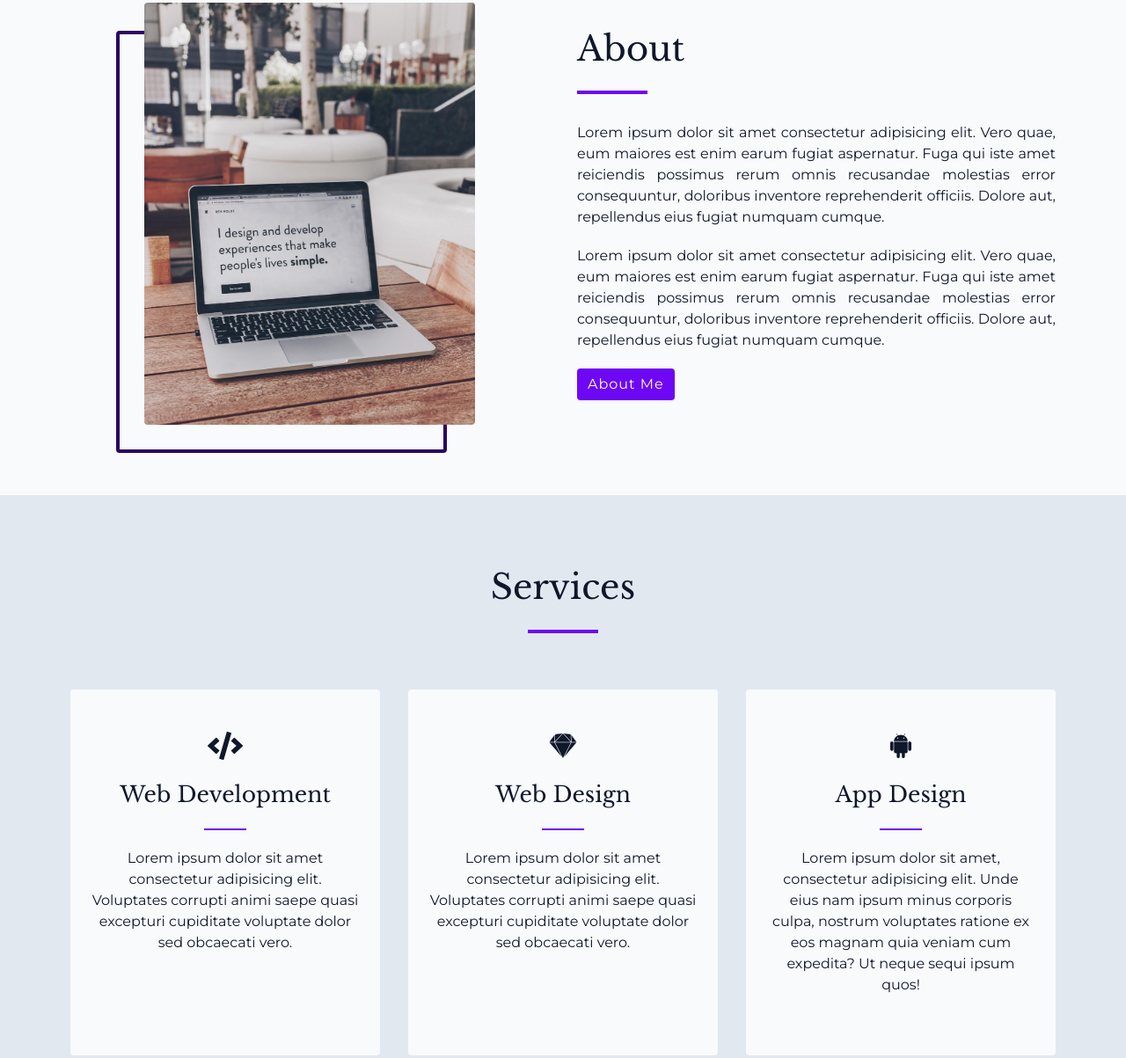
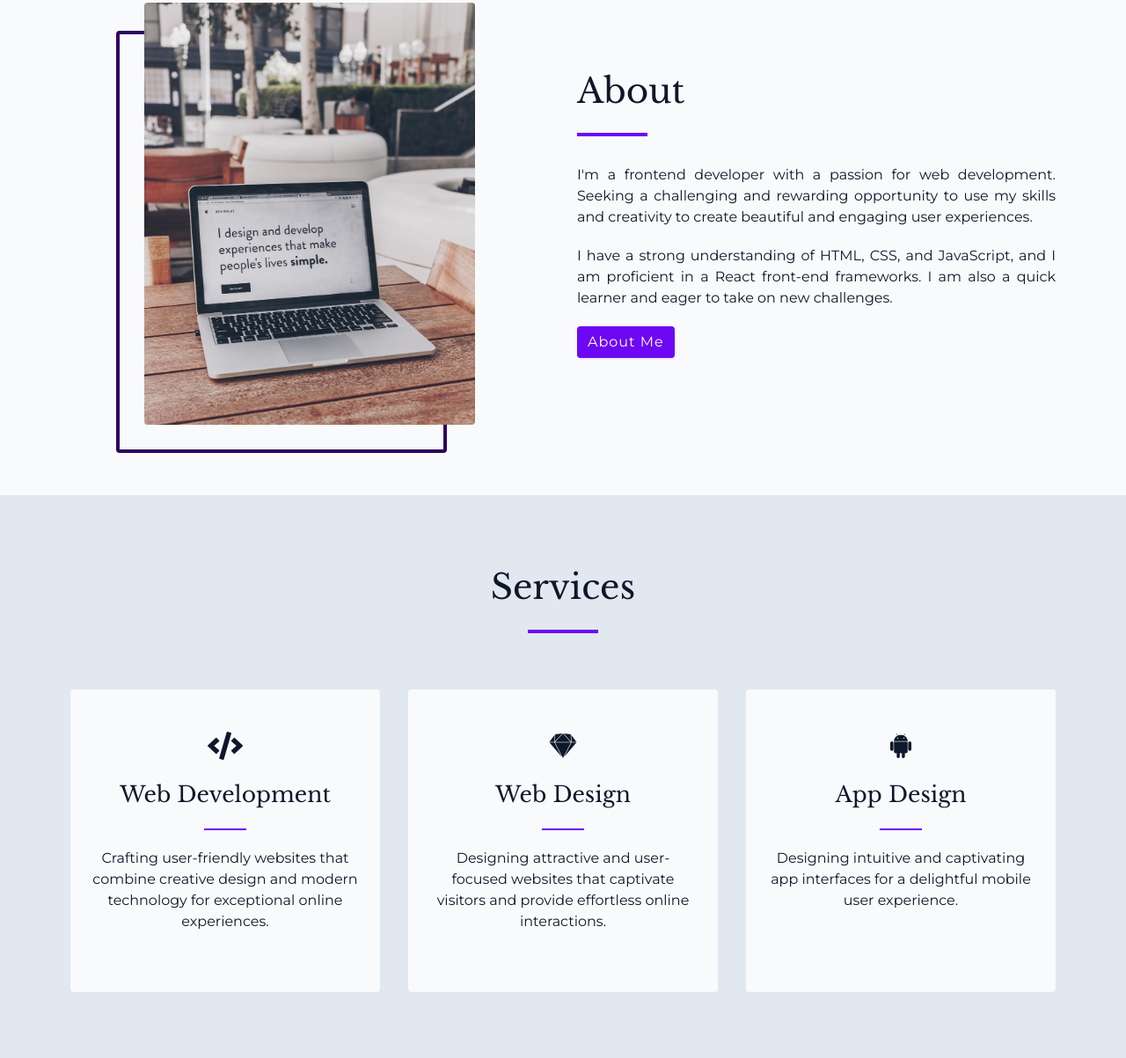
Before and after one commit to yuliussetyawan/portfolio-website-with-grid, a plain HTML site: page index.html in a window 1280 px wide. Shown: the part 877-2080 px from the top of the page at 88% size. Drawn offline with nearby package versions, Linux system fonts and the light colour scheme.

Commit message:
copywriting text from hero until connect section

```diff
--- a/css/styles.css
+++ b/css/styles.css
@@ -52,7 +52,7 @@ Variables
   --textColor: var(--grey-900);
   --borderRadius: 0.25rem;
   --letterSpacing: 1px;
-  --transition: 0.3s ease-in-out all;
+  --transition:all 0.3s linear;
   --max-width: 1120px;
   --fixed-width: 600px;
 
@@ -711,7 +711,7 @@ Connect
   left: 0;
   width: 100%;
   height: 100%;
-  background: var(--white);
+  background: var(--grey-500);
   opacity: 0.7;
   z-index: -1;
 }
--- a/index.html
+++ b/index.html
@@ -141,19 +141,10 @@
         </div>
         <!--end of section title -->
         <p>
-          Lorem ipsum dolor sit amet consectetur adipisicing elit. Vero quae,
-          eum maiores est enim earum fugiat aspernatur. Fuga qui iste amet
-          reiciendis possimus rerum omnis recusandae molestias error
-          consequuntur, doloribus inventore reprehenderit officiis. Dolore
-          aut, repellendus eius fugiat numquam cumque.
+          I'm a frontend developer with a passion for web development. Seeking a challenging and rewarding opportunity to
+          use my skills and creativity to create beautiful and engaging user experiences.
         </p>
-        <p>
-          Lorem ipsum dolor sit amet consectetur adipisicing elit. Vero quae,
-          eum maiores est enim earum fugiat aspernatur. Fuga qui iste amet
-          reiciendis possimus rerum omnis recusandae molestias error
-          consequuntur, doloribus inventore reprehenderit officiis. Dolore
-          aut, repellendus eius fugiat numquam cumque.
-        </p>
+        <p> I have a strong understanding of HTML, CSS, and JavaScript, and I am proficient in a React front-end frameworks. I am also a quick learner and eager to take on new challenges.</p>
         <a href="about.html" class="btn">about me</a>
 
       </article>
@@ -175,18 +166,14 @@
         <i class="fas fa-code service-icon"></i>
         <h4>web development</h4>
         <div class="underline"></div>
-        <p> Lorem ipsum dolor sit amet consectetur adipisicing elit. Voluptates
-          corrupti animi saepe quasi excepturi cupiditate voluptate dolor sed
-          obcaecati vero.</p>
+        <p>Crafting user-friendly websites that combine creative design and modern technology for exceptional online experiences.</p>
       </article>
       <!-- end of single service -->
       <article class="service">
         <i class="fab fa-sketch service-icon"></i>
         <h4>web design</h4>
         <div class="underline"></div>
-        <p> Lorem ipsum dolor sit amet consectetur adipisicing elit. Voluptates
-          corrupti animi saepe quasi excepturi cupiditate voluptate dolor sed
-          obcaecati vero.</p>
+        <p>Designing attractive and user-focused websites that captivate visitors and provide effortless online interactions.</p>
       </article>
       <!-- end of single service -->
       <!-- single service -->
@@ -194,8 +181,7 @@
         <i class="fab fa-android service-icon"></i>
         <h4>app design</h4>
         <div class="underline"></div>
-        <p>Lorem ipsum dolor sit amet, consectetur adipisicing elit. Unde eius nam ipsum minus corporis culpa, nostrum
-          voluptates ratione ex eos magnam quia veniam cum expedita? Ut neque sequi ipsum quos!</p>
+        <p>Designing intuitive and captivating app interfaces for a delightful mobile user experience.</p>
       </article>
       <!-- end of single service -->
     </div>
@@ -209,9 +195,7 @@
       <h2>latest works</h2>
       <div class="underline"></div>
       <p class="projects-text">
-        Lorem ipsum dolor sit amet consectetur adipisicing elit. Sunt alias consectetur odio in voluptatem similique
-        soluta at. Nisi, quidem dolores accusantium, libero sapiente magni incidunt mollitia dolore, autem quasi
-        adipisci!
+        Welcome to my portfolio! Here, you'll find a collection of my latest work projects that showcase my passion for web and app design. I hope you enjoy exploring the diverse range of projects I've had the pleasure of working on.
       </p>
     </div>
     <!--end of section title -->
@@ -277,7 +261,8 @@
       </div>
       <!-- end of section title -->
       <p class="video-text">
-        I'm always happy to hear from you. If you have any questions about my work, or if you're interested in working together, please don't hesitate to contact me.
+        I'm always happy to hear from you. If you have any questions about my work, or if you're interested in working
+        together, please don't hesitate to contact me.
       </p>
       <a href="contact.html" class="btn">contact me</a>
     </div>
```
